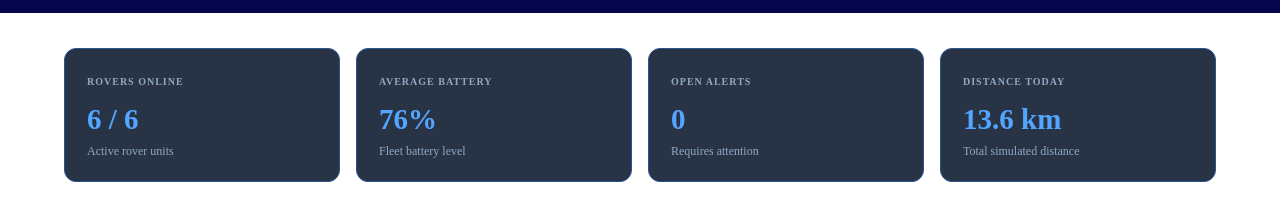
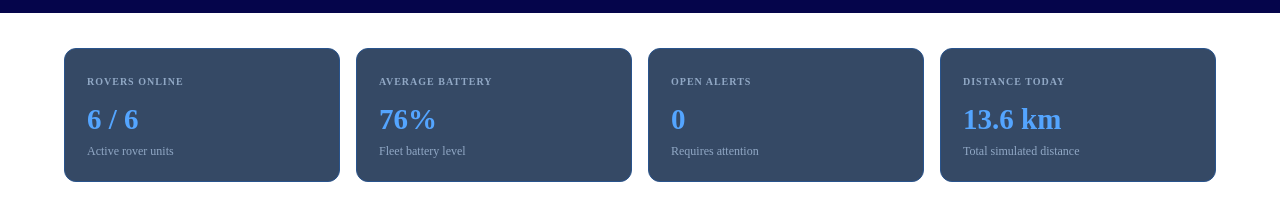
Before and after one commit to 2600030115/Sample, a plain HTML site: page netra-mission controller/netra3.html in a window 1280 px wide. Shown: the part 112-332 px from the top of the page. Drawn offline with Linux system fonts and the light colour scheme.

Commit message:
Updated upto kpi cards

```diff
--- a/netra-mission controller/netra3.css
+++ b/netra-mission controller/netra3.css
@@ -81,7 +81,7 @@
     margin-bottom: 30px;
 }
 .kpi-card{
-    background: #283445;
+    background: #354965;
     border: 1px solid #29548d;
     border-radius: 12px;
     padding: 22px;
```
